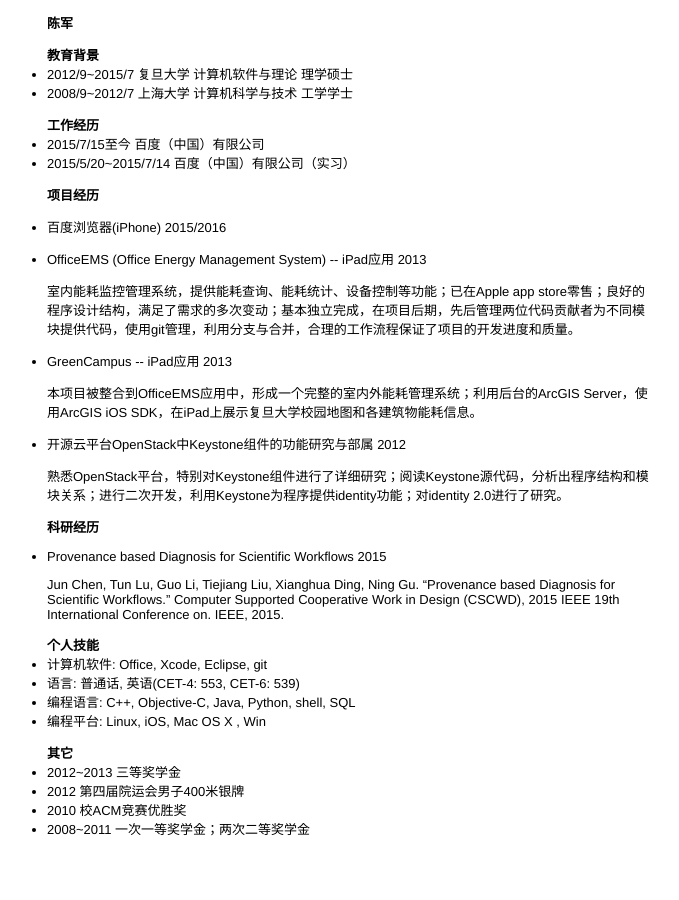
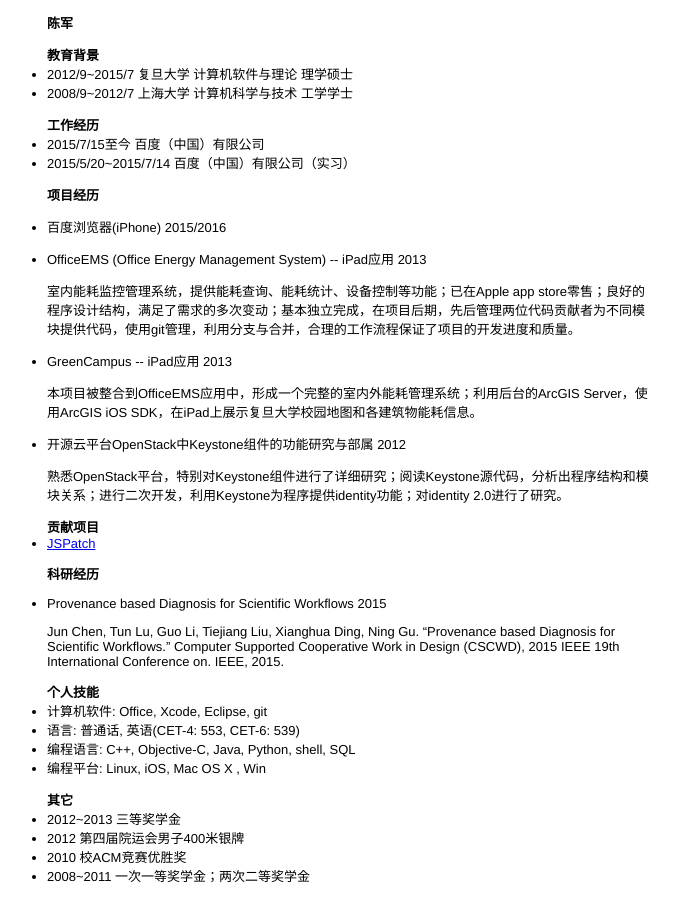
Before and after one commit to rob2468/rob2468.github.io, a Jekyll site: the page pages/aboutme.html, which Jekyll copies as it is, in a window 1280 px wide. Shown: the whole page, without its empty margins (288-967 px from the left). Built offline with Jekyll 4.4.1, drawn with Linux system fonts in a browser that asks for light colours.

Commit message:
add contributeto to aboutme

```diff
--- a/pages/aboutme.html
+++ b/pages/aboutme.html
@@ -45,6 +45,12 @@
             </li>
         </ul>
     </div>
+    <div class="contributeto">
+        <h2>贡献项目</h2>
+        <ul>
+            <li><a href="https://github.com/bang590/JSPatch" target="_blank">JSPatch</a></li>
+        </ul>
+    </div>
     <div class="research">
         <h2>科研经历</h2>
         <ul>
```
